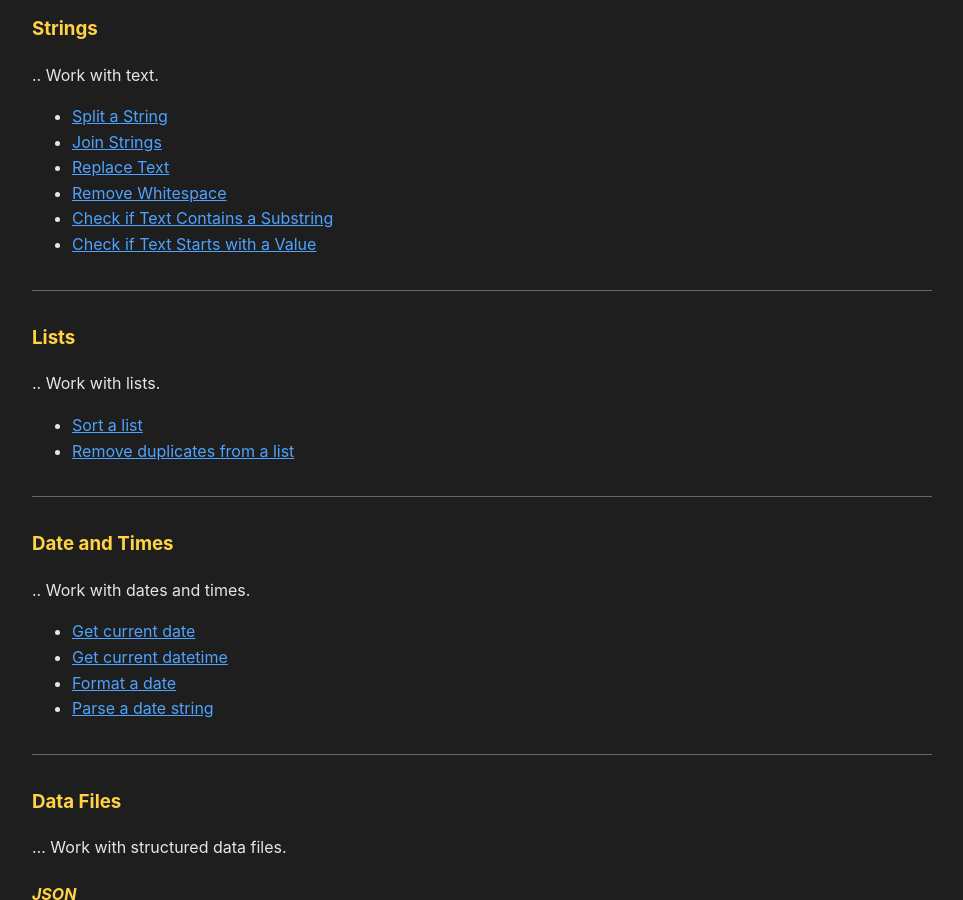
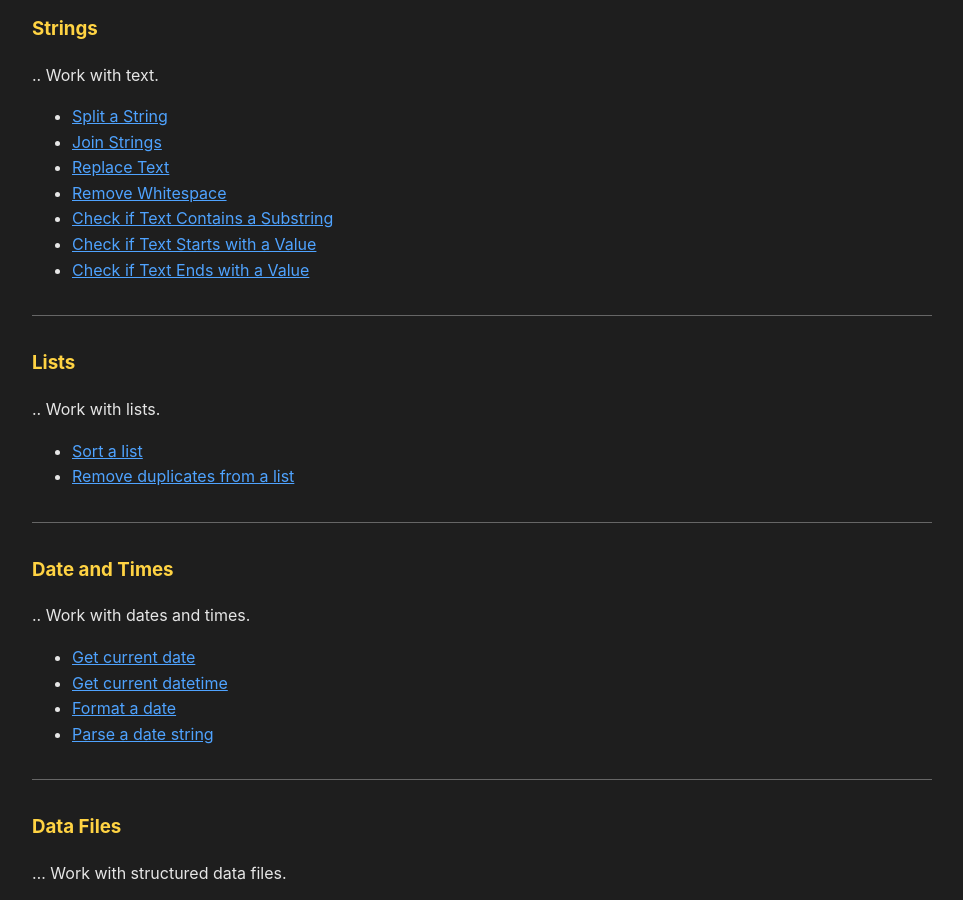
Before and after one commit to jbakchr/easier-python-docs, a Jekyll site: the page built from index.md, in a window 1280 px wide and 900 px high, scrolled down 800 px. Shown: the whole window, without its empty margins (158-1121 px from the left). Built offline with Jekyll 4.4.1, drawn with Linux system fonts in a browser that asks for light colours.

Commit message:
feat(docs): add “check if text ends with a value” entry to roadmap

```diff
--- a/index.md
+++ b/index.md
@@ -40,6 +40,7 @@ layout: default
 - [Remove Whitespace](strings/remove-whitespace)
 - [Check if Text Contains a Substring](strings/check-if-text-contains-substring)
 - [Check if Text Starts with a Value](strings/check-if-rext-starts-with-a-value)
+- [Check if Text Ends with a Value](strings/check-if-text-ends-with%20a-value)
 
 ---
 
```
Also changed, not shown: ROADMAP.md (+1 -4 lines).
